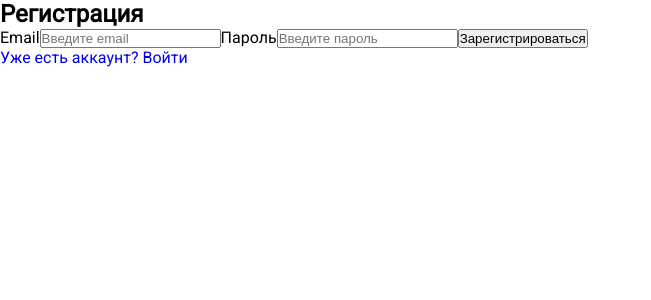
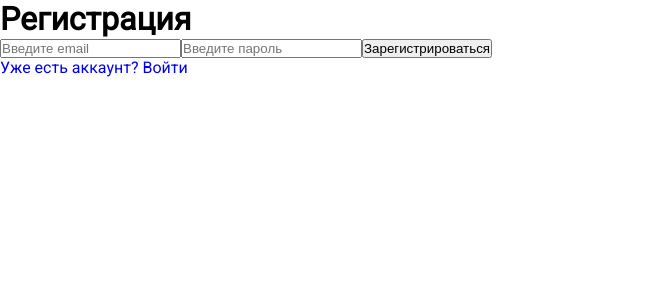
Before and after one commit to Olga-Raduga/skypro-kanban, a Vue app: page /register in a window 1280 px wide. Shown: the top 300 px of the page, without its empty margins (0-651 px from the left). Built offline with nearby package versions, Linux system fonts and the light colour scheme.

Commit message:
ищу,как исправить ошибки

```diff
--- a/src/components/ExitModal.vue
+++ b/src/components/ExitModal.vue
@@ -1,3 +1,17 @@
+<script setup>
+import { useRouter } from 'vue-router'
+
+const router = useRouter()
+
+const logout = () => {
+  localStorage.removeItem('isAuthenticated') // Стираем статус авторизации
+  router.replace('/login') // Перенаправляем на страницу входа
+}
+
+const stay = () => {
+  router.replace('/') // Просто возвращаем на главную страницу
+}
+</script>
 <template>
   <div id="popExit" class="pop-exit" >
     <div class="pop-exit__container">
@@ -6,8 +20,8 @@
           <h2>Выйти из аккаунта?</h2>
         </div>
           <div class="pop-exit__form-group">
-            <a href="#" class="pop-exit__exit-yes">Да, выйти</a>
-            <a href="#" class="pop-exit__exit-no">Нет, остаться</a>
+            <button type="button" class="pop-exit__exit-yes" @click="logout">Да, выйти</button>
+            <button type="button" class="pop-exit__exit-no" @click="stay">Нет, остаться</button>
           </div>
       </div>
     </div>
--- a/src/components/TaskModal.vue
+++ b/src/components/TaskModal.vue
@@ -1,17 +1,21 @@
 <script setup>
+import { computed } from 'vue'
+import { useRoute } from 'vue-router'
 import { topicThemes } from '../data.js'
+const route = useRoute()
+const cardId = computed(() => route.params.id) // Достаем ID карточки из ссылки
+
 const getTopicStyle = (topic) => {
-return topicThemes[topic]
+  return topicThemes[topic]
 }
 </script>
-
 <template>
 			<div class="pop-browse" id="popBrowse">
 				<div class="pop-browse__container">
 					<div class="pop-browse__block">
 						<div class="pop-browse__content">
 							<div class="pop-browse__top-block">
-								<h3 class="pop-browse__ttl">Название задачи</h3>
+								<h3 class="pop-browse__ttl">Название задачи (ID: {{ cardId }})</h3>
 								<div class="categories__theme theme-top _active-category"
 								:style="getTopicStyle('Web Design')"
 								>
--- a/src/views/LoginView.vue
+++ b/src/views/LoginView.vue
@@ -1,6 +1,6 @@
 <script setup>
 import { ref } from 'vue'
-import { RouterLink, useRouter } from 'vue-router'
+import { useRouter } from 'vue-router'
 
 const router = useRouter()
 const email = ref('')
@@ -19,45 +19,26 @@ const login = () => {
 </script>
 
 <template>
-  <main class="auth-page">
-    <section class="auth-card">
-    <h1 class="auth-title">Вход</h1>
-
-    <form class="auth-form" @submit.prevent="login">
-        <label class="auth-field">
-            <span>Email</span>
+  <main>
+    <h1>Вход</h1>
+    <form @submit.prevent="login">
       <input
         v-model="email"
         type="email"
         placeholder="Введите email"
-             autocomplete="email"
-             required
       />
-      </label>
-      <label class="auth-field">
-        <span>Пароль</span>
       <input
         v-model="password"
-          class="auth-input"
         type="password"
         placeholder="Введите пароль"
-          autocomplete="current-password"
-          required
       />
-      </label>
-
-      <p v-if="error" class="auth-error" role="alert">
-        {{ error }}
-      </p>
-
-      <button class="auth-submit" type="submit">
+      <p v-if="error">{{ error }}</p>
+      <button type="submit">
         Войти
       </button>
     </form>
-
-    <RouterLink class="auth-link" to="/register">
+    <RouterLink to="/register">
       Зарегистрироваться
     </RouterLink>
-    </section>
   </main>
 </template>
--- a/src/views/RegisterView.vue
+++ b/src/views/RegisterView.vue
@@ -1,6 +1,6 @@
 <script setup>
 import { ref } from 'vue'
-import { RouterLink, useRouter } from 'vue-router'
+import { useRouter } from 'vue-router'
 
 const router = useRouter()
 const email = ref('')
@@ -18,44 +18,32 @@ const register = () => {
 </script>
 
 <template>
-  <main class="auth-page">
-    <section class="auth-card">
-    <h1 class="auth-title">Регистрация</h1>
-    <form class="auth-form" @submit.prevent="register">
-      <label class="auth-field">
-        <span>Email</span>
+  <main>
+    <h1>Регистрация</h1>
+    <form @submit.prevent="register">
         <input
           v-model="email"
-          class="auth-input"
           type="email"
           placeholder="Введите email"
-          autocomplete="email"
-          required
         />
-      </label>
-      <label class="auth-field">
-        <span>Пароль</span>
+
         <input
           v-model="password"
-          class="auth-input"
           type="password"
           placeholder="Введите пароль"
-          autocomplete="new-password"
-          required
         />
-      </label>
 
-      <p v-if="error" class="auth-error" role="alert">
+
+      <p v-if="error">
         {{ error }}
       </p>
-      <button class="auth-submit" type="submit">
+      <button type="submit">
         Зарегистрироваться
       </button>
     </form>
 
-    <RouterLink class="auth-link" to="/login">
+    <RouterLink to="/login">
       Уже есть аккаунт? Войти
     </RouterLink>
-    </section>
   </main>
 </template>
```
Lines whose indentation alone changed are shown as unchanged.
